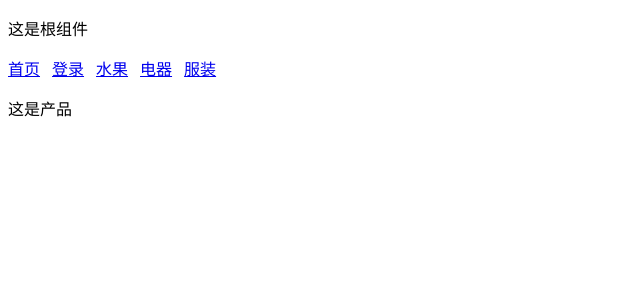
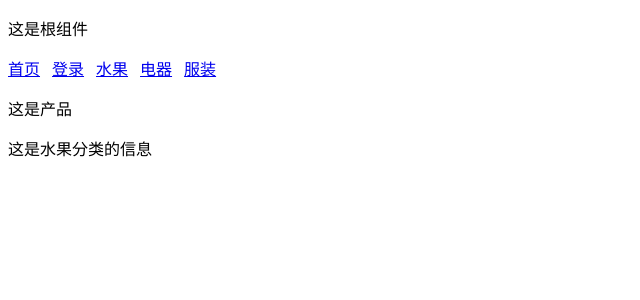
Before and after one commit to Glilin/Router, a Vue app: page /#/product/1 in a window 1280 px wide. Shown: the top 300 px of the page, without its empty margins (0-640 px from the left). Built offline with nearby package versions, Linux system fonts and the light colour scheme.

Commit message:
响应路由参数的变化

```diff
--- a/src/views/product.vue
+++ b/src/views/product.vue
@@ -1,19 +1,32 @@
 <template>
   <div class="product">
   <p>这是产品</p>
+  <p>{{typeinfo}}</p>
   </div>
 </template>
 <script>
 export default {
+  data () {
+    return {
+      typeinfo: ''
+    }
+  },
   // 普通监听用函数来处理
   watch: {
-    // watch 监听是响应同一路由参数的变化
+    // watch监听是响应同一路由参数的变化
     $route (to, from) {
       // 对路由变化作出响应
       // console.log(to)
       // console.log(from)
       var id = to.params.id
       console.log(id)
+      if (id === '1') {
+        this.typeinfo = '这是水果分类的信息'
+      } else if (id === '2') {
+        this.typeinfo = '这是电器分类的信息'
+      } else if (id === '3') {
+        this.typeinfo = '这是服装分类的信息'
+      }
     }
   },
   // mounted钩子函数是响应路由的变化
@@ -23,6 +36,13 @@ export default {
   //  console.log(this.$route)
    var id = this.$route.params.id
    console.log(id)
+   if (id === '1') {
+     this.typeinfo = '这是水果分类的信息'
+   } else if (id === '2') {
+     this.typeinfo = '这是电器分类的信息'
+   } else if (id === '3') {
+     this.typeinfo = '这是服装分类的信息'
+   }
   }
 }
 </script>
```
